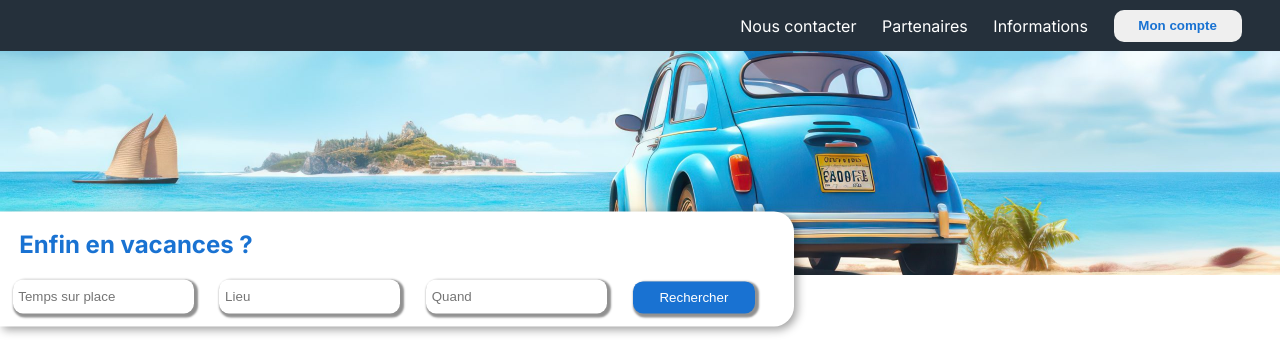
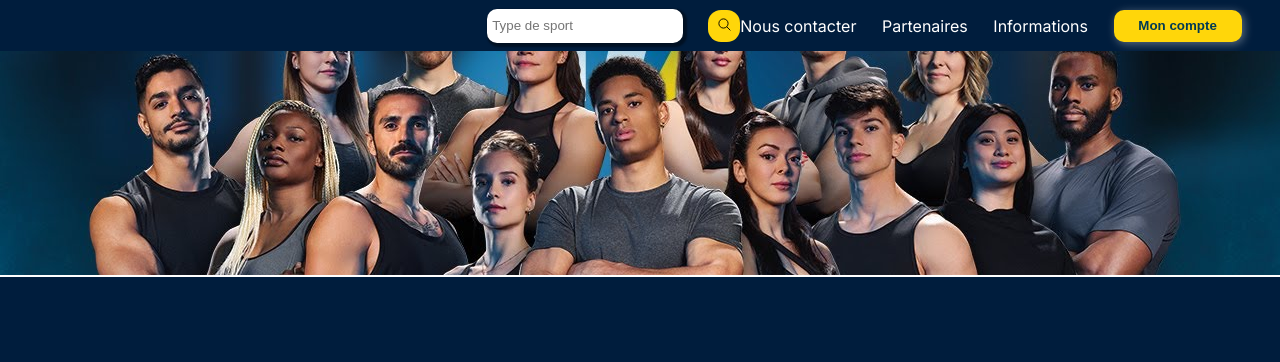
Before and after one commit to ByKan77/Dayliho, a PHP site: page / in a window 1280 px wide. Shown: the top 362 px of the page. Run offline with PHP 8.4, Linux system fonts and the light colour scheme.

Commit message:
Refonte index

```diff
--- a/index.php
+++ b/index.php
@@ -5,24 +5,21 @@
     <meta name="viewport" content="width=device-width, initial-scale=1.0">
     <title>Dayliho</title>
     <link rel="stylesheet" href="style/style.css">
+    <script type="module" src="https://unpkg.com/ionicons@7.1.0/dist/ionicons/ionicons.esm.js"></script>
+<script nomodule src="https://unpkg.com/ionicons@7.1.0/dist/ionicons/ionicons.js"></script>
 </head>
 <body>
     <main>
         <div id="nav">
+            <input type="text" class="champs_recherche" placeholder=" Type de sport">
+            <button id="btn_rechercher"><ion-icon name="search-outline"></ion-icon></button>
             <span class="onglet_nav">Nous contacter</span>
             <span class="onglet_nav">Partenaires</span>
             <span class="onglet_nav">Informations</span>
             <a href="account.html"><button id="btn_mon_compte">Mon compte</button></a>
         </div>
         <div id="image_accueil">
-            <img src="./addons/image_index.jpeg" alt="">
-        </div>
-        <div id="bandeau_recherche">
-            <h2>Enfin en vacances ?</h2>
-            <input type="text" class="champs_recherche" placeholder=" Temps sur place">
-            <input type="text" class="champs_recherche" placeholder=" Lieu">
-            <input type="text" class="champs_recherche" placeholder=" Quand">
-            <button id="btn_rechercher">Rechercher</button>
+            <img src="./addons/image_index.jpg" alt="">
         </div>
         <div id="cartes_infos">
             <div class="carte">
--- a/style/style.css
+++ b/style/style.css
@@ -3,9 +3,10 @@
 :root {
     --radius : 20px;
     --radius2 : 10px;
-    --darkBlue: #25303B;
-    --blue : #1972D2;
-    --blueHover : #0151a7;
+    --darkBlue: #001d3d;
+    --blue : #023a54;
+    --yellow : #ffd60a;
+    --yellowHover : #e9c822;
     --white : #ffff;
 }
 
@@ -37,7 +38,7 @@ body {
     cursor: pointer;
 }
 
-#btn_mon_compte {
+#btn_mon_compte {background-color: var(--yellow);
     margin-right: 2vw; /* Espacement entre les inputs */
     height: 2.5vw;
     width: 10vw;
@@ -46,10 +47,11 @@ body {
     color: var(--blue);
     font-weight: bold;
     cursor: pointer;
+    box-shadow: 2px 2px 10px rgba(238, 237, 237, 0.39);
 }
 
 #btn_mon_compte:hover {
-    background-color: var(--blueHover);
+    background-color: var(--yellowHover);
     color: var(--white);
 }
 
@@ -63,22 +65,22 @@ body {
     width: 100%;
     height: 100%;
     object-fit: cover; /* garde le ratio, remplissant la div */
-    object-position: 50% 90%; /* centre l'image verticalement et montre davantage le bas */
+    object-position: 50% 35%; /* centre l'image verticalement et montre davantage le bas */
 }
 
 #bandeau_recherche {
-    background-color: var(--white);
+    background-color: var(--darkBlue);
     display: flex;
     align-items: flex-end; /* Aligne les éléments en bas */
     height: 7vw;
-    width: 60vw;
+    width: 30vw;
     position: absolute; /* Pour permettre la superposition */
     top: 21vw;
-    left: 0;
+    left: 33%;
     transform: translateY(-50%); /* Centre verticalement à moitié */
-    border-radius: 0 var(--radius) var(--radius) 0;
+    border-radius: var(--radius);
     padding: 1vw;
-    box-shadow: 3px 3px 10px rgba(0, 0, 0, 0.39);
+    border: 2px solid var(--white);
 }
 
 #bandeau_recherche h2 {
@@ -86,9 +88,10 @@ body {
     margin: 0;
     top: 1.5vw;
     left: 1.5vw;
-    color: var(--blue);
+    color: var(--yellow);
 }
-.champs_recherche, #btn_rechercher {
+
+.champs_recherche{
     margin-right: 2vw; /* Espacement entre les inputs */
     height: 2.5vw;
     width: 15vw;
@@ -98,29 +101,34 @@ body {
 }
 
 #btn_rechercher {
-    background-color: var(--blue);
-    color: white;
+    background-color: var(--yellow);
+    color: var(--blue);
     border: none;
     cursor: pointer;
+    width: 2.5vw;
+    height: 2.5vw;
+    border-radius: 13px;
 }
 
 #btn_rechercher:hover {
-    background-color: var(--blueHover);
+    background-color: var(--yellowHover);
+    color: var(--white);
 }
 
 #cartes_infos {
-    background-color: var(--white);
+    background-color: var(--darkBlue);
     width: 100%;
     height: 30vw;
     display: flex;
     justify-content: space-around; /* Pour espacer les cartes régulièrement */
     align-items: flex-end; /* Pour aligner les cartes en bas */
+    border-top: 2px solid var(--white);
 }
 
 .carte {
-    background-color: var(--white);
-    border: 1px solid var(--darkBlue);
-    color: black;
+    background-color: var(--blue);
+    border: 2px solid var(--white);
+    color: var(--white);
     height: 23vw;
     width: 27vw;
     border-radius: var(--radius) var(--radius) 0 0;
@@ -138,5 +146,10 @@ body {
     margin: 0;
     margin-top: 1vw;
     margin-left: 1vw;
-    color: var(--blue);
+    color: var(--white);
 }
+
+ion-icon {
+    color: #000000;
+    font-size: 15px;
+}
```
Also changed, not shown: documentations/Objectif de l'application.txt (+56 -3 lines), addons/ia.jpg (deleted), addons/image_index.jpeg (deleted), addons/image_index.jpg (added), addons/itinéraire.jpg (deleted), addons/vacances.jpg (deleted).
